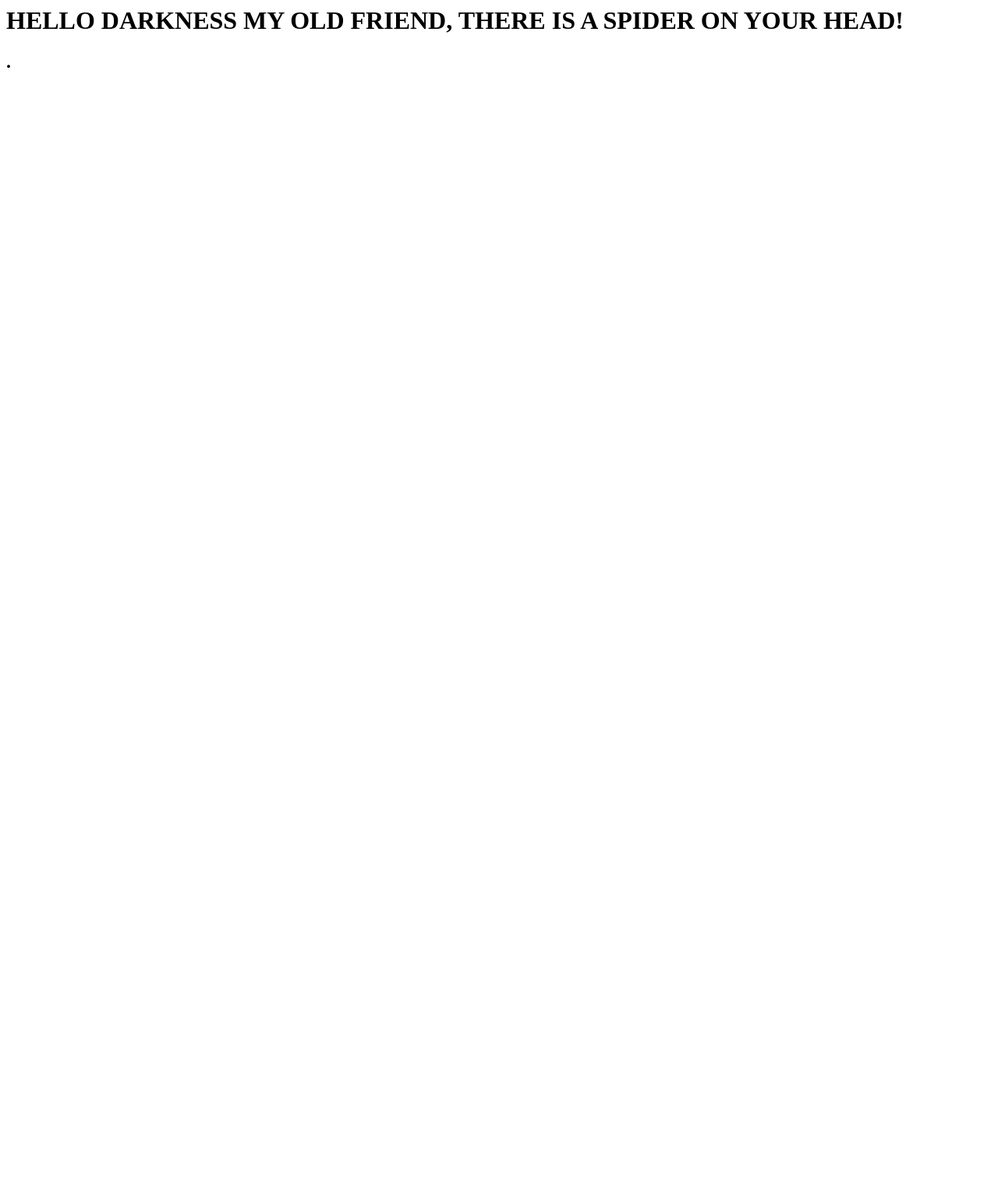
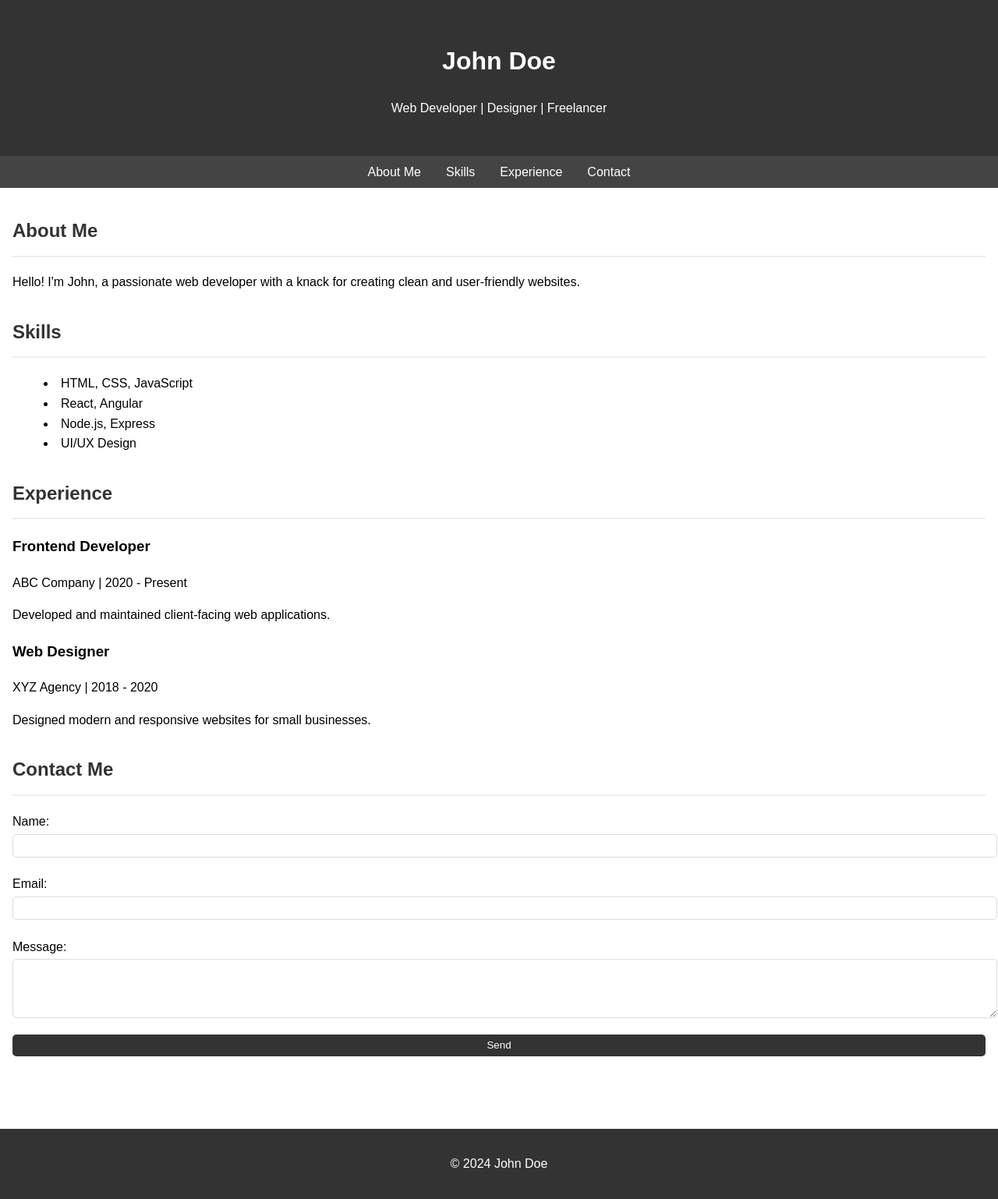
Before and after one commit to soIipsist/soIipsist.github.io, a plain HTML site: page index.html in a window 1280 px wide. Shown: the whole page at 78% size. Before the commit the page ends 800 px from the top, so only its background shows below. Drawn offline with Linux system fonts and the light colour scheme.

Commit message:
generated sample template

```diff
--- a/index.html
+++ b/index.html
@@ -1,6 +1,73 @@
-<html>
+<!DOCTYPE html>
+<html lang="en">
+  <head>
+    <meta charset="UTF-8" />
+    <meta name="viewport" content="width=device-width, initial-scale=1.0" />
+    <title>My CV</title>
+    <link rel="stylesheet" href="styles.css" />
+  </head>
   <body>
-    <h1>HELLO DARKNESS MY OLD FRIEND, THERE IS A SPIDER ON YOUR HEAD!</h1>
-    <h2>.</h2>
+    <header>
+      <div class="container">
+        <h1>John Doe</h1>
+        <p>Web Developer | Designer | Freelancer</p>
+      </div>
+    </header>
+    <nav>
+      <ul>
+        <li><a href="#about">About Me</a></li>
+        <li><a href="#skills">Skills</a></li>
+        <li><a href="#experience">Experience</a></li>
+        <li><a href="#contact">Contact</a></li>
+      </ul>
+    </nav>
+    <main>
+      <section id="about">
+        <h2>About Me</h2>
+        <p>
+          Hello! I'm John, a passionate web developer with a knack for creating
+          clean and user-friendly websites.
+        </p>
+      </section>
+      <section id="skills">
+        <h2>Skills</h2>
+        <ul>
+          <li>HTML, CSS, JavaScript</li>
+          <li>React, Angular</li>
+          <li>Node.js, Express</li>
+          <li>UI/UX Design</li>
+        </ul>
+      </section>
+      <section id="experience">
+        <h2>Experience</h2>
+        <div class="job">
+          <h3>Frontend Developer</h3>
+          <p>ABC Company | 2020 - Present</p>
+          <p>Developed and maintained client-facing web applications.</p>
+        </div>
+        <div class="job">
+          <h3>Web Designer</h3>
+          <p>XYZ Agency | 2018 - 2020</p>
+          <p>Designed modern and responsive websites for small businesses.</p>
+        </div>
+      </section>
+      <section id="contact">
+        <h2>Contact Me</h2>
+        <form id="contact-form">
+          <label for="name">Name:</label>
+          <input type="text" id="name" name="name" required />
+          <label for="email">Email:</label>
+          <input type="email" id="email" name="email" required />
+          <label for="message">Message:</label>
+          <textarea id="message" name="message" rows="4" required></textarea>
+          <button type="submit">Send</button>
+        </form>
+        <p id="thank-you" style="display: none">Thank you for your message!</p>
+      </section>
+    </main>
+    <footer>
+      <p>© 2024 John Doe</p>
+    </footer>
+    <script src="script.js"></script>
   </body>
 </html>
--- a/script.js
+++ b/script.js
@@ -0,0 +1,7 @@
+document
+  .getElementById("contact-form")
+  .addEventListener("submit", function (e) {
+    e.preventDefault(); // Prevent form submission
+    document.getElementById("thank-you").style.display = "block";
+    this.reset(); // Reset form fields
+  });
--- a/style.css
+++ /dev/null
@@ -1,7 +0,0 @@
-html {
-    background-color: aliceblue;
-}
-
-body{
-    background-color: antiquewhite;
-}
--- /dev/null
+++ b/styles.css
@@ -0,0 +1,97 @@
+/* General Styles */
+body {
+  font-family: Arial, sans-serif;
+  margin: 0;
+  line-height: 1.6;
+}
+
+.container {
+  text-align: center;
+  padding: 1em;
+}
+
+header {
+  background: #333;
+  color: #fff;
+  padding: 1em 0;
+}
+
+nav ul {
+  list-style: none;
+  background: #444;
+  padding: 0;
+  margin: 0;
+  display: flex;
+  justify-content: center;
+}
+
+nav ul li {
+  margin: 0;
+}
+
+nav ul li a {
+  text-decoration: none;
+  color: white;
+  padding: 0.5em 1em;
+  display: block;
+}
+
+nav ul li a:hover {
+  background: #555;
+}
+
+main {
+  padding: 1em;
+}
+
+section {
+  margin-bottom: 2em;
+}
+
+h2 {
+  color: #333;
+  border-bottom: 2px solid #eee;
+  padding-bottom: 0.5em;
+}
+
+ul {
+  list-style: disc inside;
+}
+
+.job {
+  margin-bottom: 1em;
+}
+
+form label {
+  display: block;
+  margin: 0.5em 0 0.2em;
+}
+
+form input,
+form textarea,
+form button {
+  width: 100%;
+  padding: 0.5em;
+  margin-bottom: 1em;
+  border: 1px solid #ddd;
+  border-radius: 5px;
+}
+
+form button {
+  background: #333;
+  color: white;
+  border: none;
+  cursor: pointer;
+}
+
+form button:hover {
+  background: #555;
+}
+
+footer {
+  background: #333;
+  color: #fff;
+  text-align: center;
+  padding: 1em 0;
+  margin-top: 2em;
+}
```
